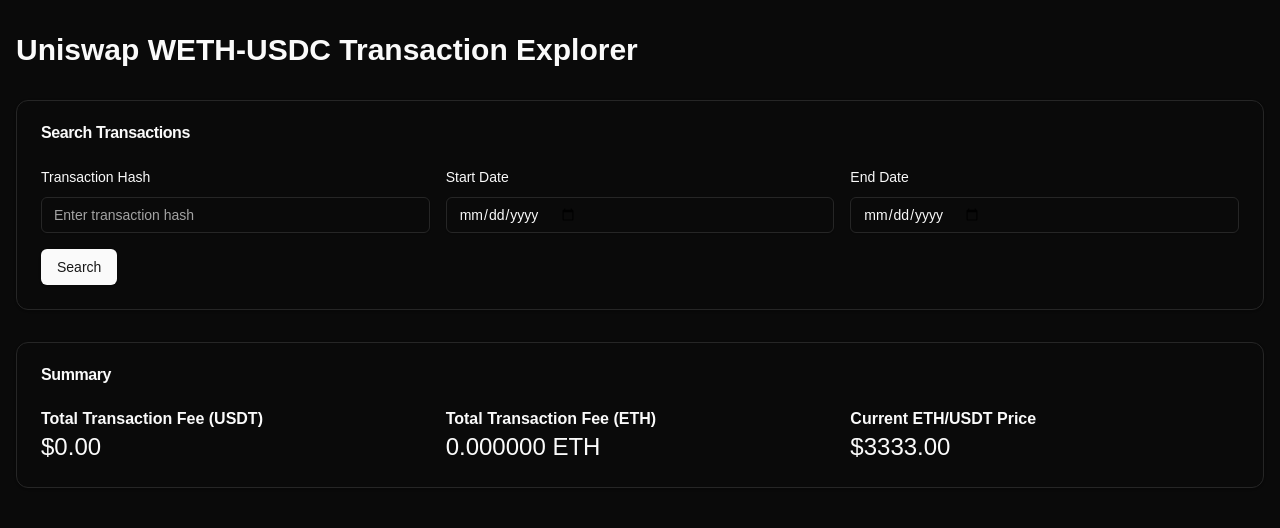
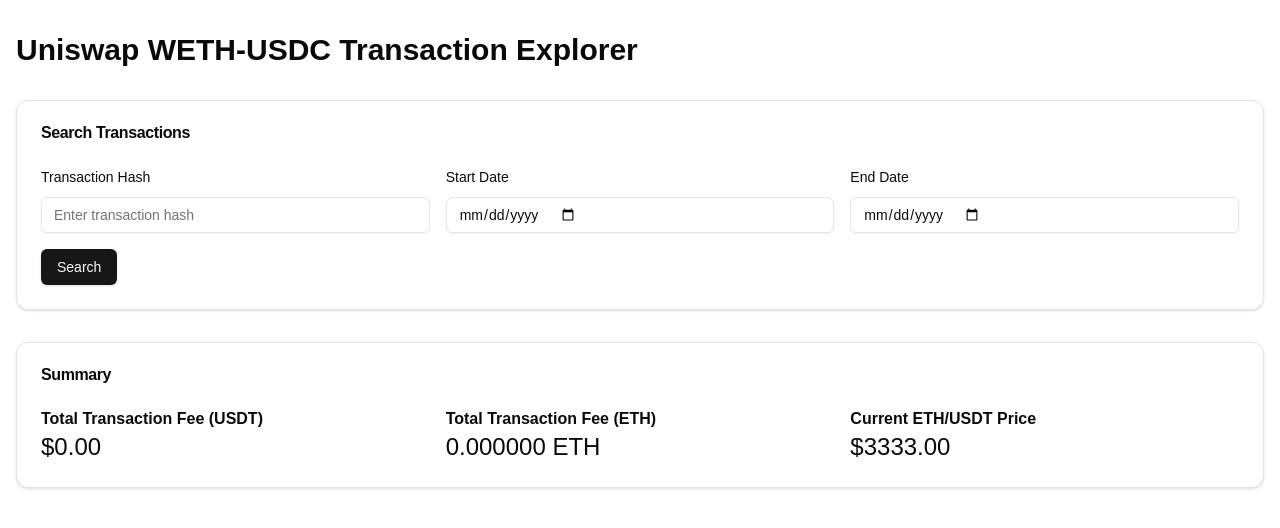
Before and after one commit to abbylow/tokka-interview-fe, a Next.js app: page / in a window 1280 px wide. Shown: the top 528 px of the page. Built offline with nearby package versions, Linux system fonts and the light colour scheme.

Commit message:
feat: change the default theme back to light

```diff
--- a/app/layout.tsx
+++ b/app/layout.tsx
@@ -23,7 +23,7 @@
   children: React.ReactNode;
 }>) {
   return (
-    <html lang="en" className="dark">
+    <html lang="en" className="light">
       <body
         className={`${geistSans.variable} ${geistMono.variable} antialiased`}
       >
```
